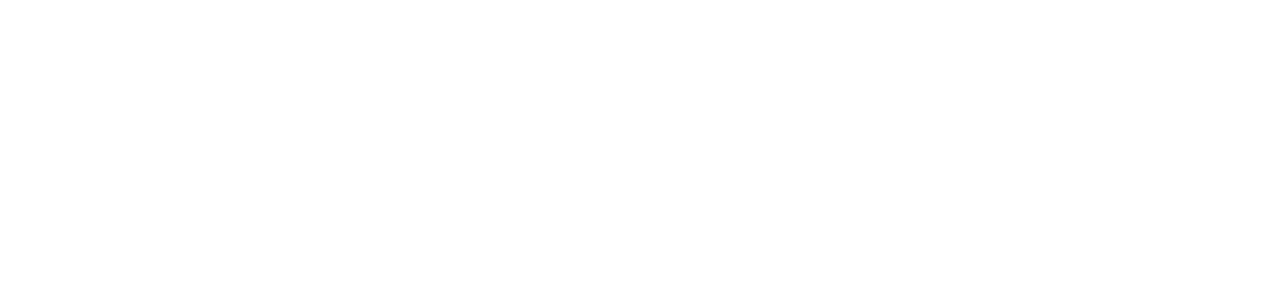
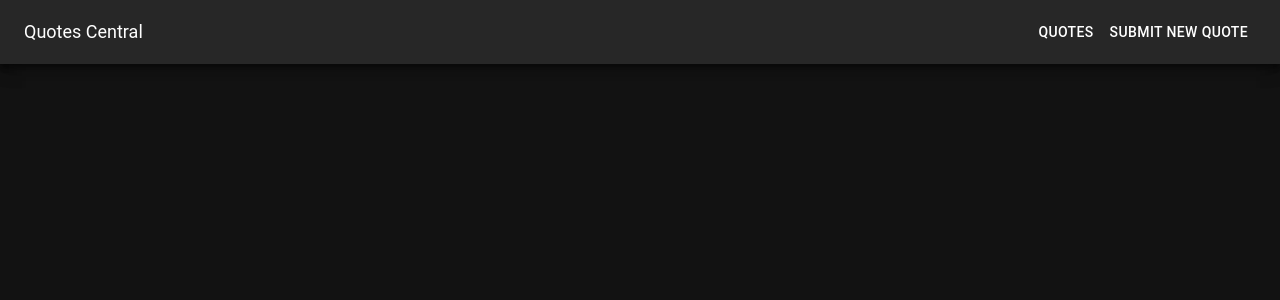
Before and after one commit to azabiyaliev/cw-8, a React (Vite) app: page / in a window 1280 px wide. Shown: the top 300 px of the page. Built offline with nearby package versions, Linux system fonts and the light colour scheme.

Commit message:
Поменял тему на тёмную, добавил NavBar.tsx, где имеется "логотип" и две ссылки.

```diff
--- a/package.json
+++ b/package.json
@@ -19,7 +19,8 @@
     "bootstrap": "^5.3.3",
     "prettier": "^3.3.3",
     "react": "^18.3.1",
-    "react-dom": "^18.3.1"
+    "react-dom": "^18.3.1",
+    "react-router-dom": "^6.27.0"
   },
   "devDependencies": {
     "@eslint/js": "^9.13.0",
--- a/src/App.tsx
+++ b/src/App.tsx
@@ -1,5 +1,17 @@
+import NavBar from './components/NavBar/NavBar.tsx';
+import { Container } from '@mui/material';
+
 const App = () => {
-  return <></>;
+  return (
+    <>
+      <header>
+        <NavBar />
+      </header>
+      <Container maxWidth="lg">
+
+      </Container>
+    </>
+  );
 };
 
 export default App;
--- /dev/null
+++ b/src/components/NavBar/NavBar.tsx
@@ -0,0 +1,32 @@
+import AppBar from "@mui/material/AppBar";
+import Box from "@mui/material/Box";
+import Toolbar from "@mui/material/Toolbar";
+import Typography from "@mui/material/Typography";
+import Button from "@mui/material/Button";
+import { NavLink } from "react-router-dom";
+
+const NavBar = () => {
+  return (
+    <Box sx={{ flexGrow: 1, mb: 5, boxShadow: 10 }}>
+      <AppBar position="static">
+        <Toolbar>
+          <Typography
+            color="inherit"
+            to="/"
+            variant="h5"
+            component={NavLink}
+            sx={{ flexGrow: 1, textDecoration: "none", fontSize: "18px" }}
+          >Quotes Central</Typography>
+          <Button color="inherit" to="/quotes" component={NavLink}>
+            Quotes
+          </Button>
+          <Button color="inherit" to="/add-quote" component={NavLink}>
+            Submit new quote
+          </Button>
+        </Toolbar>
+      </AppBar>
+    </Box>
+  );
+};
+
+export default NavBar;
--- a/src/main.tsx
+++ b/src/main.tsx
@@ -1,10 +1,24 @@
 import { StrictMode } from "react";
 import { createRoot } from "react-dom/client";
 import App from "./App.tsx";
-import 'bootstrap/dist/css/bootstrap.min.css';
+import "bootstrap/dist/css/bootstrap.min.css";
+import { BrowserRouter } from "react-router-dom";
+import { CssBaseline } from "@mui/material";
+import { ThemeProvider, createTheme } from "@mui/material/styles";
+
+const darkTheme = createTheme({
+  palette: {
+    mode: "dark",
+  },
+});
 
 createRoot(document.getElementById("root")!).render(
   <StrictMode>
-    <App />
+    <BrowserRouter>
+      <ThemeProvider theme={darkTheme}>
+        <CssBaseline />
+        <App />
+      </ThemeProvider>
+    </BrowserRouter>
   </StrictMode>,
 );
```
Also changed, not shown: 1 other file (tests, documents, lock files or other folders).
